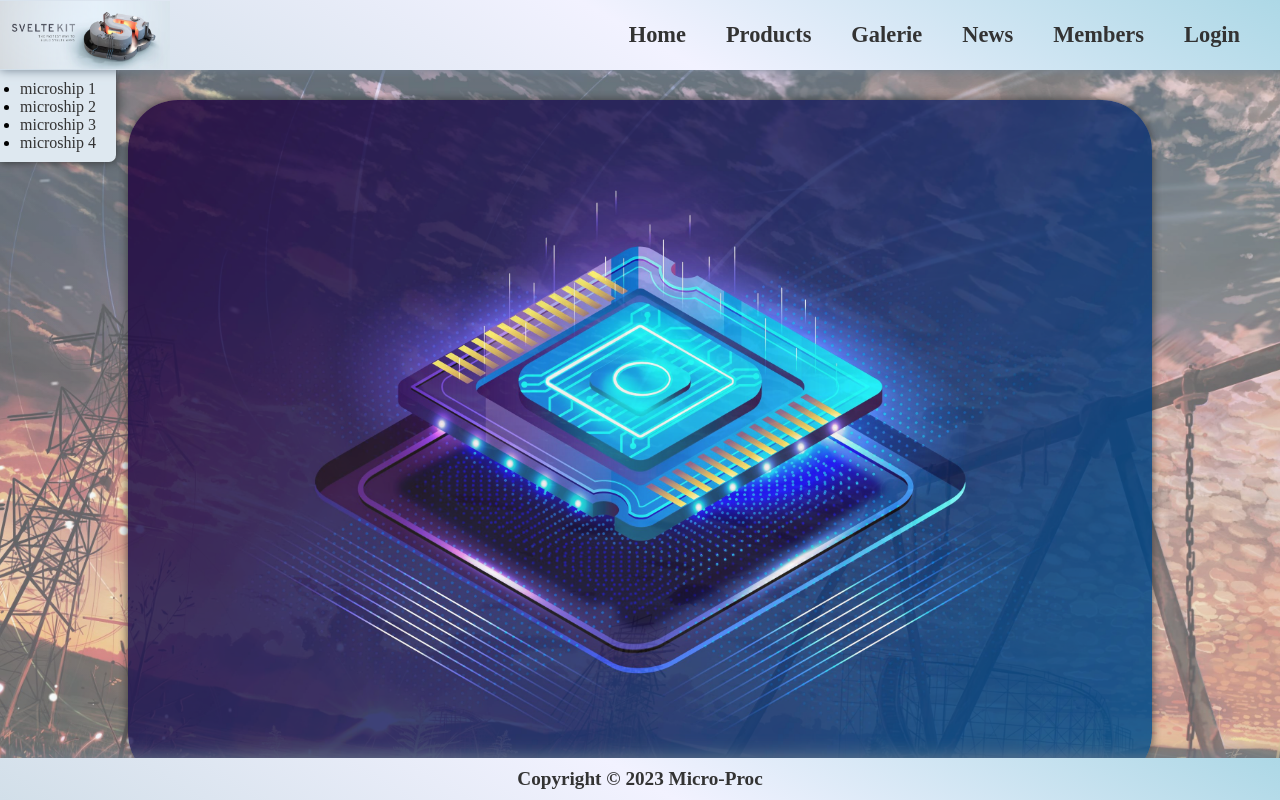
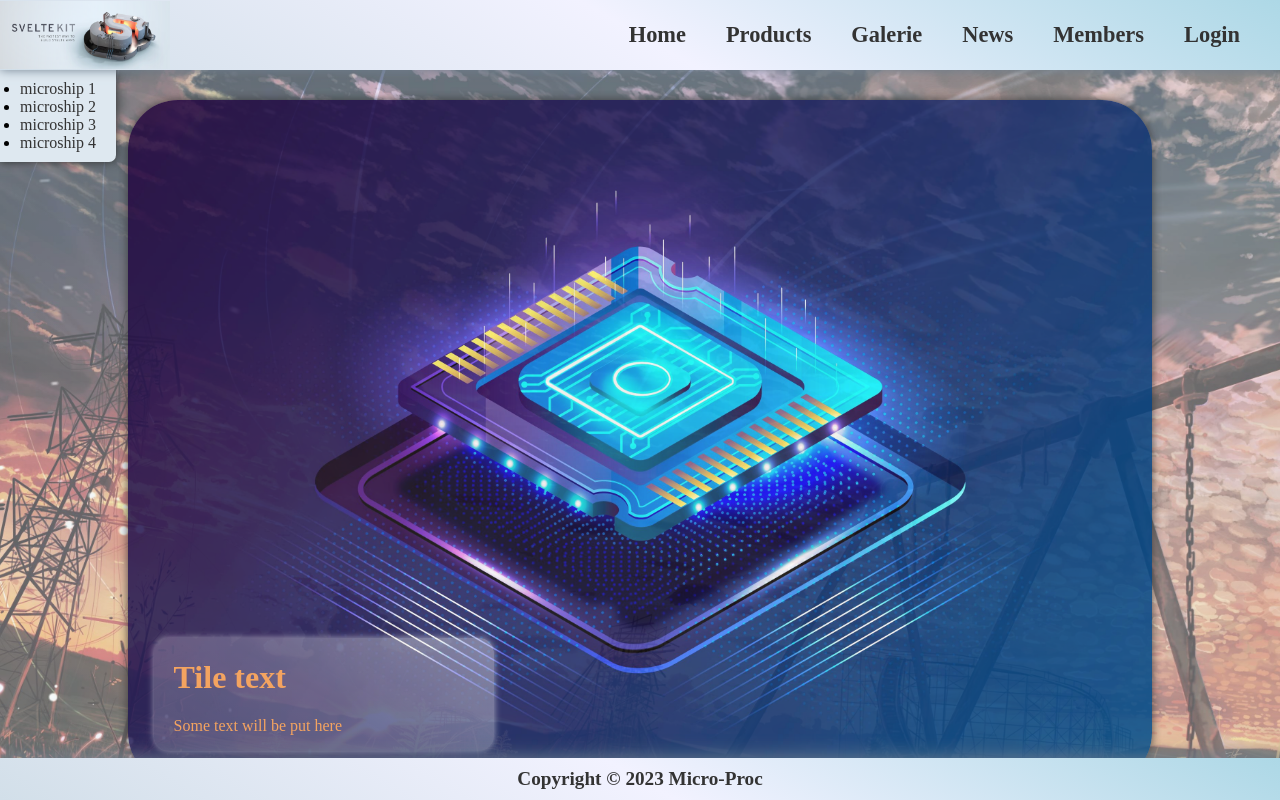
Before and after one commit to TLRKiliann/sveltekit-website, a SvelteKit app in the folder my-app/: page /galerie in a window 1280 px wide. Built offline with nearby package versions, Linux system fonts and the light colour scheme; no server answers.

Commit message:
some changes

```diff
--- a/my-app/src/routes/galerie/+page.svelte
+++ b/my-app/src/routes/galerie/+page.svelte
@@ -1,4 +1,5 @@
 <script>
+  import '@fontsource-variable/crimson-pro';
   import microOne from '$lib/images/micro1.jpg';
   import microTwo from '$lib/images/micro6.jpg';
   import microThree from '$lib/images/micro3.png';
@@ -27,7 +28,14 @@
     </div>
 
     <div id="slide1">
+
+      <div class="text--slide1">
+        <h1>Tile text</h1>
+        <p>Some text will be put here</p>
+      </div>
+
       <img class="class--img1" alt="micro 1" src={microOne} />
+
     </div>
 
     <div id="slide2">
@@ -94,6 +102,27 @@
     opacity: 0.6;
     object-fit: cover;
   }
+
+  .text--slide1 {
+    position: fixed;
+    width: 300px;
+    margin-top: 42%;
+    margin-left: 12%;
+
+    font-family: 'Crimson Pro Variable', serif;
+
+    background: linear-gradient(30deg,
+      rgba(255,255,255,0.2), rgba(255,255,255,0.25),
+      rgba(255,255,255,0.4));
+
+    border-radius: 15px;
+    box-shadow: 0px 0px 7px rgba(255,255,255, 0.55);
+
+    color: sandybrown;
+    padding: 0px 20px;
+    z-index: 2;
+  }
+
   .class--img1 {
     margin: 0% 10%;
     width: 80%;
```
Also changed, not shown: my-app/src/routes/products/[productId]/features/[featureId]/+page.svelte (+2 -9 lines).
